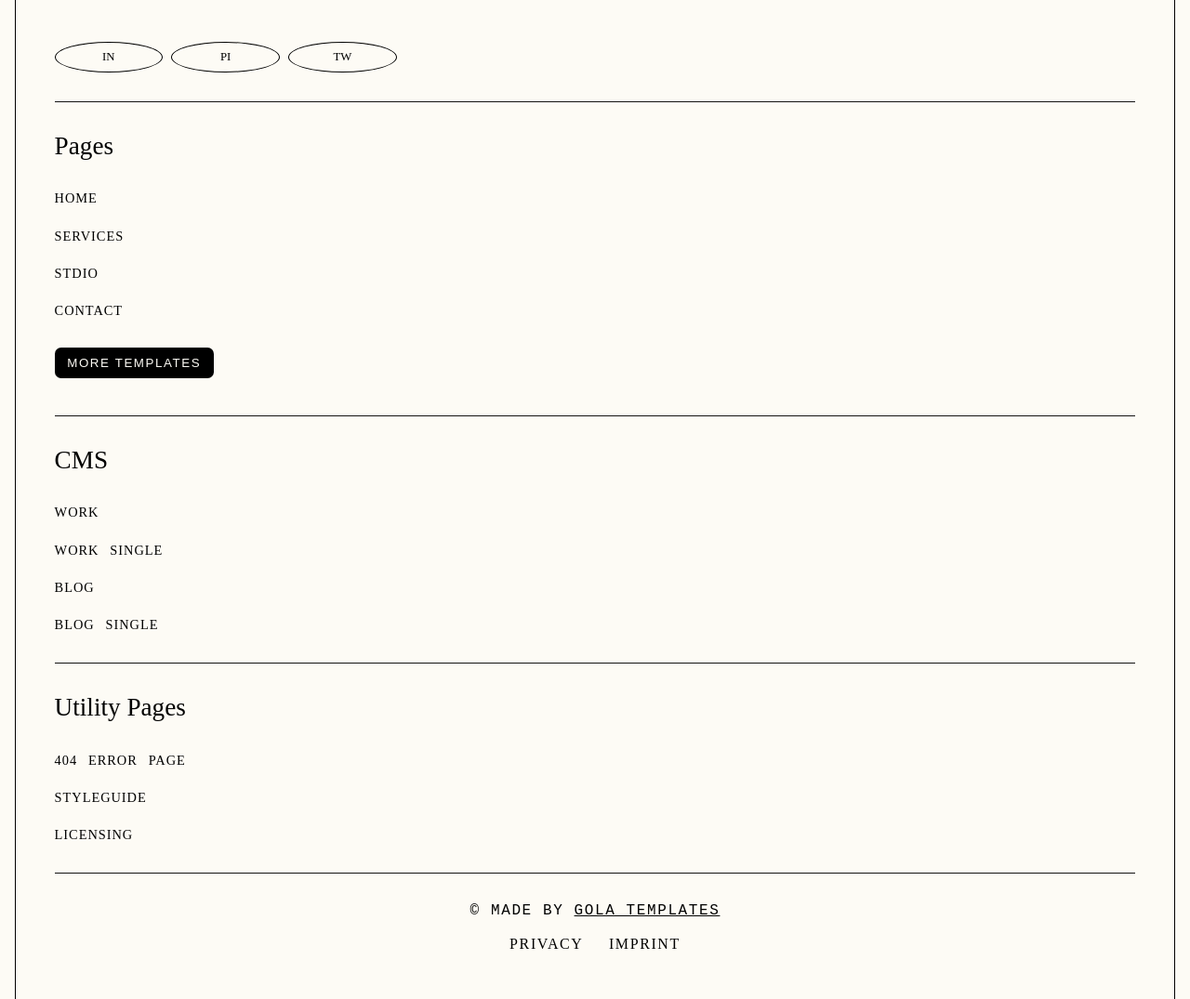
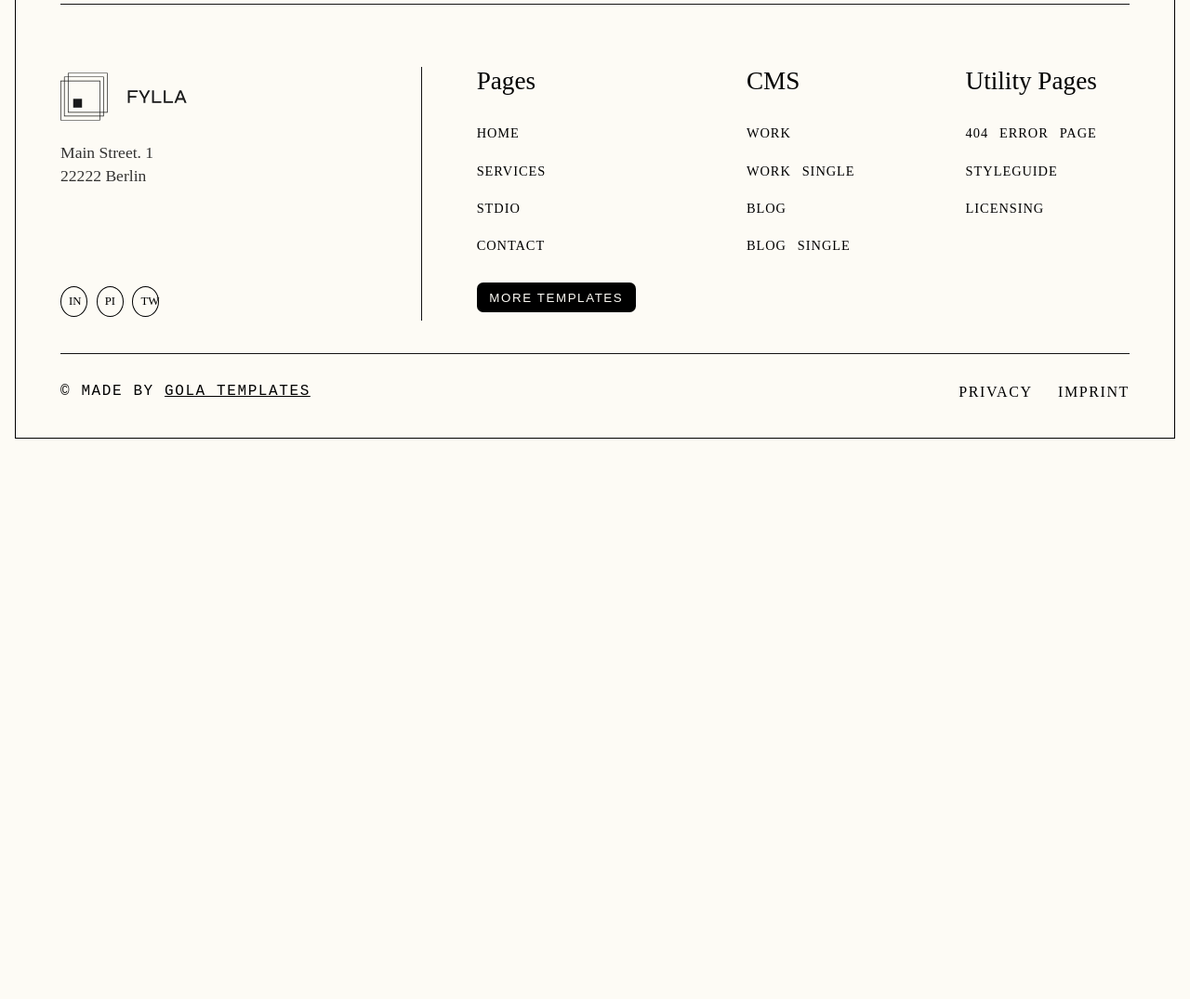
Before and after one commit to ved7482/fylla, a plain HTML site: page index.html in a window 1280 px wide. Shown: the part 3560-4635 px from the top of the page at 93% size. After the commit the page ends 4032 px from the top, so only its background shows below. Drawn offline with Linux system fonts and the light colour scheme; files whose address does not match are found by name.

Commit message:
completed the footer(for destop-view)

```diff
--- a/assets/scss/style.scss
+++ b/assets/scss/style.scss
@@ -297,6 +297,9 @@ footer {
     // gap: 1.4rem;
 
     .footer-top {
+        display: flex;
+        flex-direction: column;
+        gap: 1.5rem;
 
         .footer-part-1 {
             display: flex;
@@ -431,8 +434,12 @@ footer {
         font-size: clamp(16px, 1vw, 20px);
     }
 
+    .body {
+        padding: 0rem 1rem 1rem 1rem;
+    }
+
     main {
-        padding: 2.6rem;
+        padding: 2rem 3rem 0rem 3rem;
     }
 
     .section-1 {
@@ -483,6 +490,7 @@ footer {
         margin-top: 3rem;
         flex-direction: row;
         position: relative;
+        padding: 2rem 0rem;
 
         .s3-part-1 {
             width: 32.5%;
@@ -581,4 +589,67 @@ footer {
             }
         }
     }
+
+    footer {
+        margin: 2rem 0rem;
+
+        .footer-top {
+            height: fit-content;
+            display: flex;
+            flex-direction: row;
+            padding: 2.2rem 0rem;
+
+
+            .line {
+                // padding: 10rem 0rem;
+                height: auto;
+                align-self: stretch;
+                width: 1px;
+                background-color: #141313;
+            }
+            .footer-part-1 {
+                width: 46vw;
+                margin: 0rem;
+                position: relative;
+
+                .headings {
+                    svg:nth-child(1) {
+                        width: 3.2rem;
+                        aspect-ratio: 1 / 1;
+                    }
+                }
+
+                .address {
+                    width: 30%;
+                }
+
+                .media {
+                    position: absolute;
+                    bottom: -10%;
+
+                    .elem {
+                        width: 8%;
+                    }
+                }
+            }
+
+            .footer-part-2 {
+                display: flex;
+                flex-direction: row;
+                justify-content: space-between;
+                margin: 0rem;
+                padding: 0rem 2.2rem;
+
+                .line {
+                    display: none;
+                }
+            }
+        }
+
+        .footer-btm {
+            display: flex;
+            justify-content: space-between;
+            align-items: center;
+        }
+    }
 }
--- a/index.html
+++ b/index.html
@@ -130,32 +130,32 @@
                 <div class="footer-part-2">
                     <div class="elem">
                         <h3>Pages</h3>
-                        <p><a href="">HOME</a></p>
-                        <p><a href="">SERVICES</a></p>
-                        <p><a href="">STDIO</a></p>
-                        <p><a href="">CONTACT</a></p>
+                        <p><a href="#">HOME</a></p>
+                        <p><a href="#">SERVICES</a></p>
+                        <p><a href="#">STDIO</a></p>
+                        <p><a href="#">CONTACT</a></p>
                         <button>MORE TEMPLATES</button>
                     </div>
                     <div class="line"></div>
 
                     <div class="elem">
                         <h3>CMS</h3>
-                        <p><a href="">WORK</a></p>
-                        <p><a href="">WORK SINGLE</a></p>
-                        <p><a href="">BLOG</a></p>
-                        <p><a href="">BLOG SINGLE</a></p>
+                        <p><a href="#">WORK</a></p>
+                        <p><a href="#">WORK SINGLE</a></p>
+                        <p><a href="#">BLOG</a></p>
+                        <p><a href="#">BLOG SINGLE</a></p>
                     </div>
                     <div class="line"></div>
 
                     <div class="elem">
                         <h3>Utility Pages</h3>
-                        <p><a href="">404 ERROR PAGE</a></p>
-                        <p><a href="">STYLEGUIDE</a></p>
-                        <p><a href="">LICENSING</a></p>
+                        <p><a href="#">404 ERROR PAGE</a></p>
+                        <p><a href="#">STYLEGUIDE</a></p>
+                        <p><a href="#">LICENSING</a></p>
                     </div>
                 </div>
-                <div class="line"></div>
             </div>
+            <div class="line"></div>
 
             <div class="footer-btm">
                 <pre>&copy; Made by <a href="#">Gola templates</a></pre>
```
Also changed, not shown: assets/scss/style.css.
